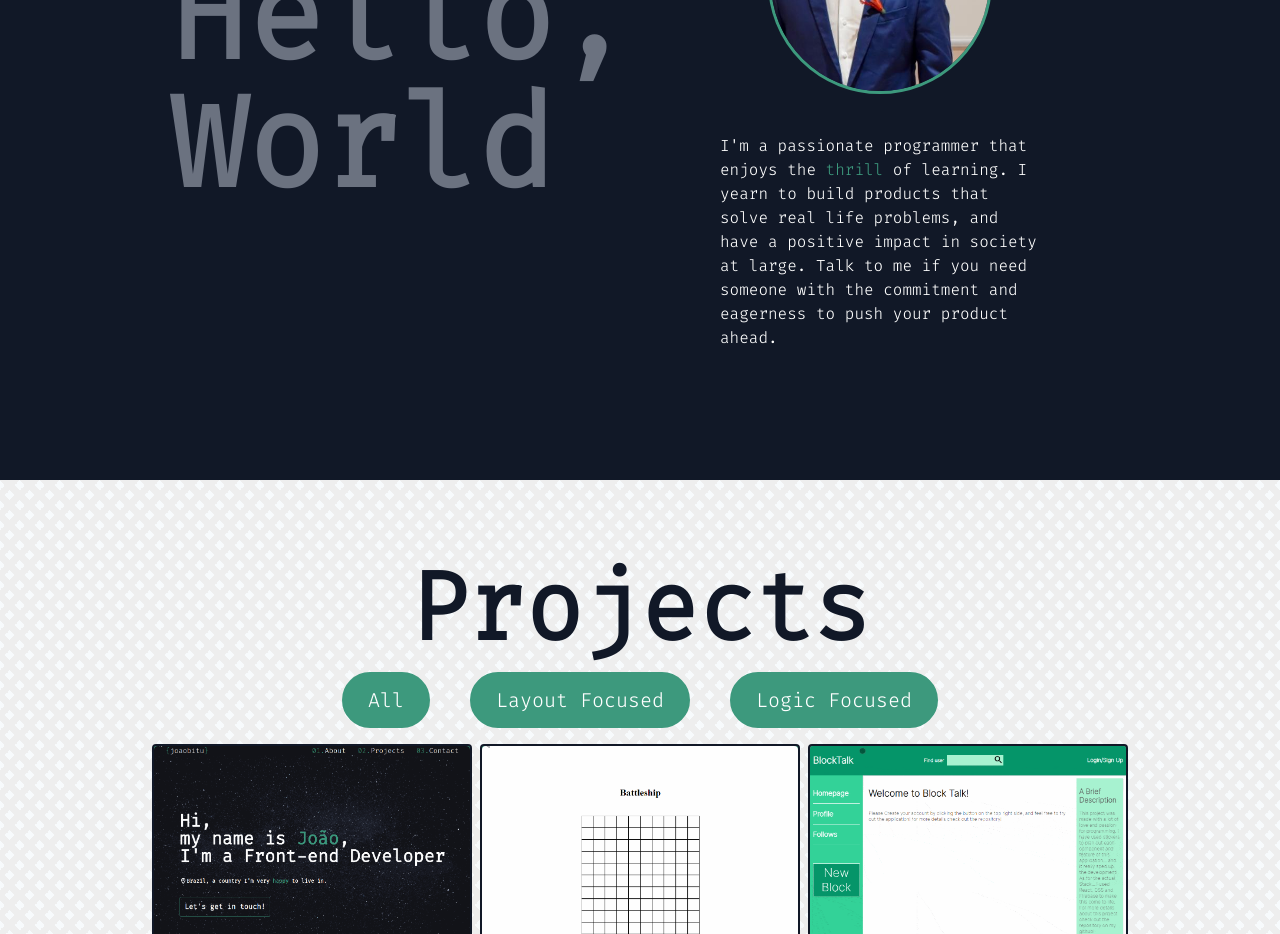
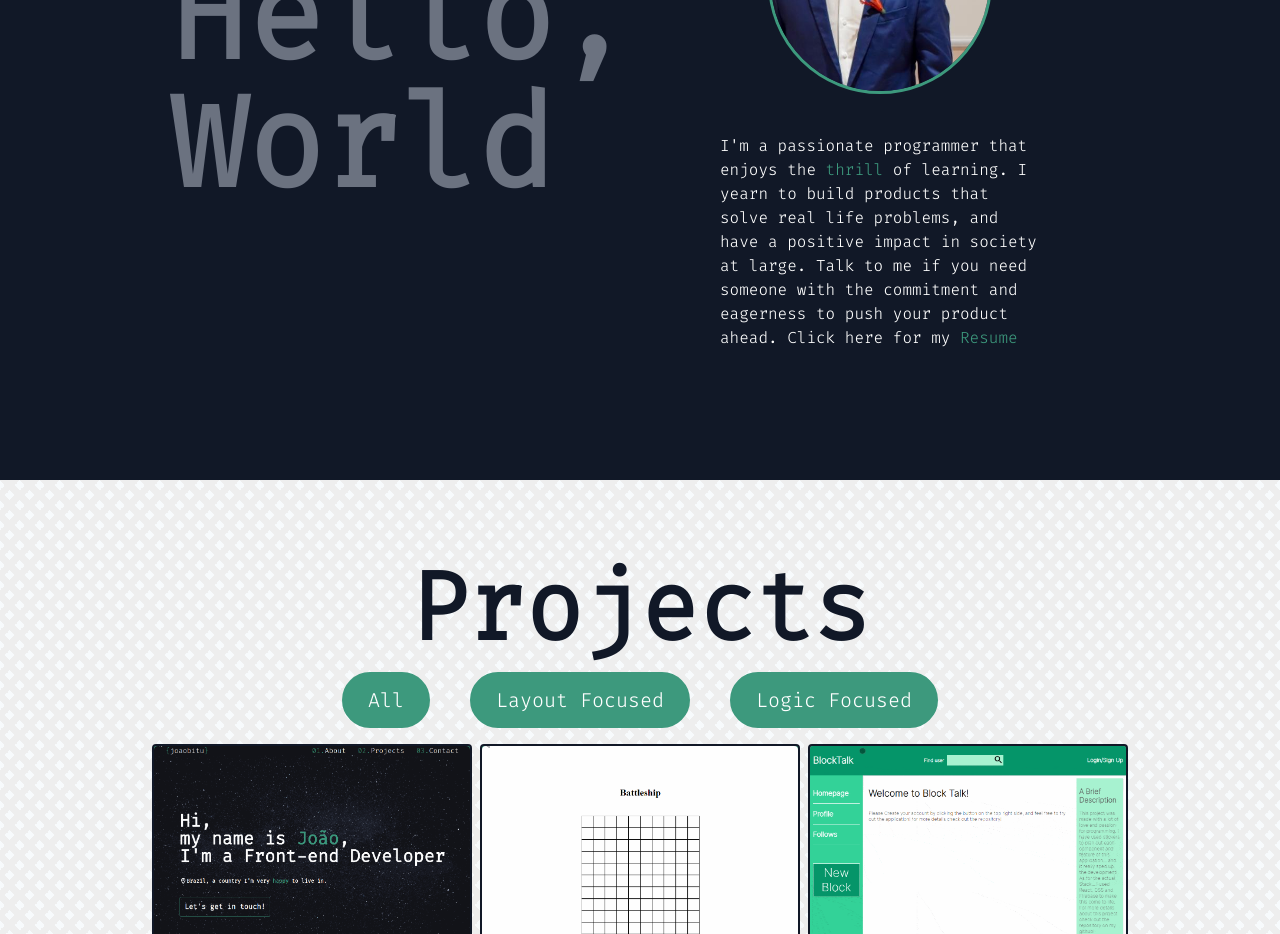
Before and after one commit to joaobitu/portfolio, a React (Create React App) app: page / in a window 1280 px wide. Shown: the part 1120-2054 px from the top of the page. Built offline with nearby package versions, Linux system fonts and the light colour scheme; a web font is replaced by a local one.

Commit message:
readme added and some othe minor tweaks

```diff
--- a/public/index.html
+++ b/public/index.html
@@ -6,7 +6,7 @@
     <meta name="viewport" content="width=device-width, initial-scale=1" />
     <meta name="theme-color" content="#000000" />
     <meta property="og:description" content="This is my portfolio website, and I hope you like it!">
-    <meta property="og:image" content="../src/assets/PortfolioPreview.gif">
+    <meta property="og:image" content="https://cdn.discordapp.com/attachments/608161499973812236/1054394713572122644/image.png">
     <meta
       name="description"
       content="Web site created using create-react-app"
--- a/src/components/pages/About.js
+++ b/src/components/pages/About.js
@@ -24,6 +24,12 @@ const About = () => {
           learning. I yearn to build products that solve real life problems, and
           have a positive impact in society at large. Talk to me if you need
           someone with the commitment and eagerness to push your product ahead.
+          Click here for my{" "}
+          <span>
+            <a href="https://drive.google.com/uc?export=download&id=10EgLHJa-qyvivbf2iYQcLcRs4tR912hS">
+              Resume
+            </a>
+          </span>
         </p>
       </div>
     </section>
```
Also changed, not shown: 1 other file (tests, documents, lock files or other folders).
